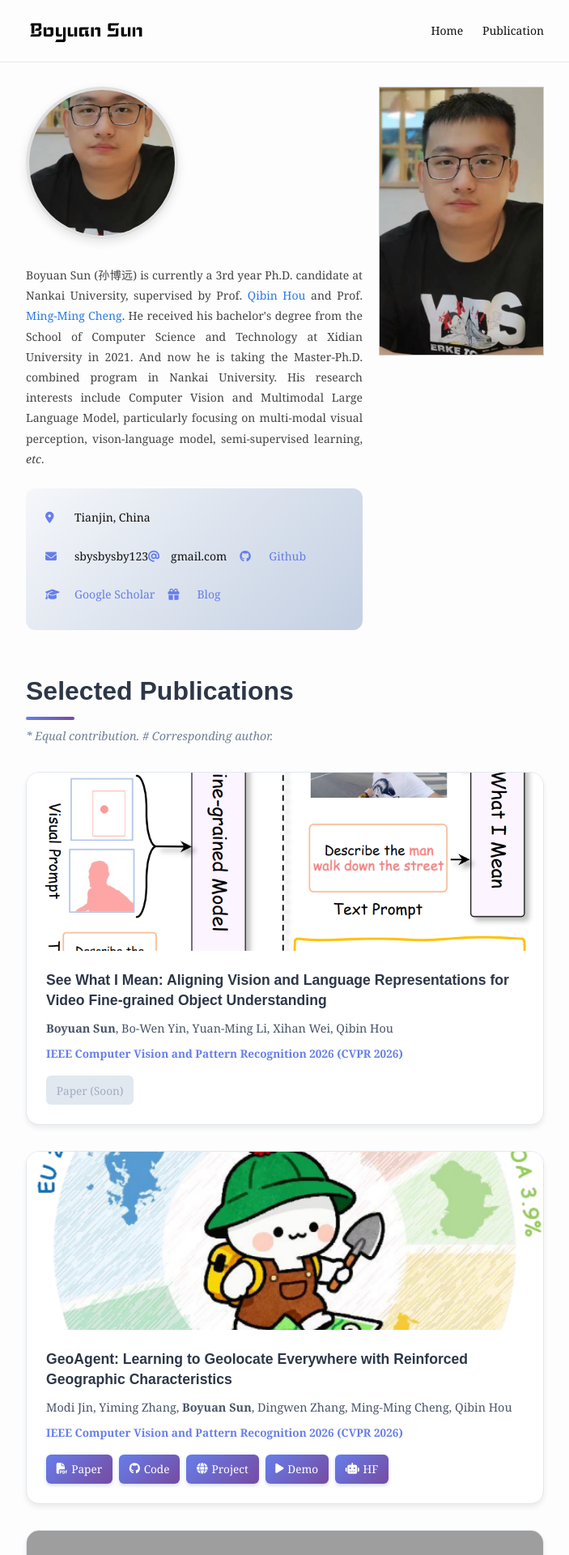
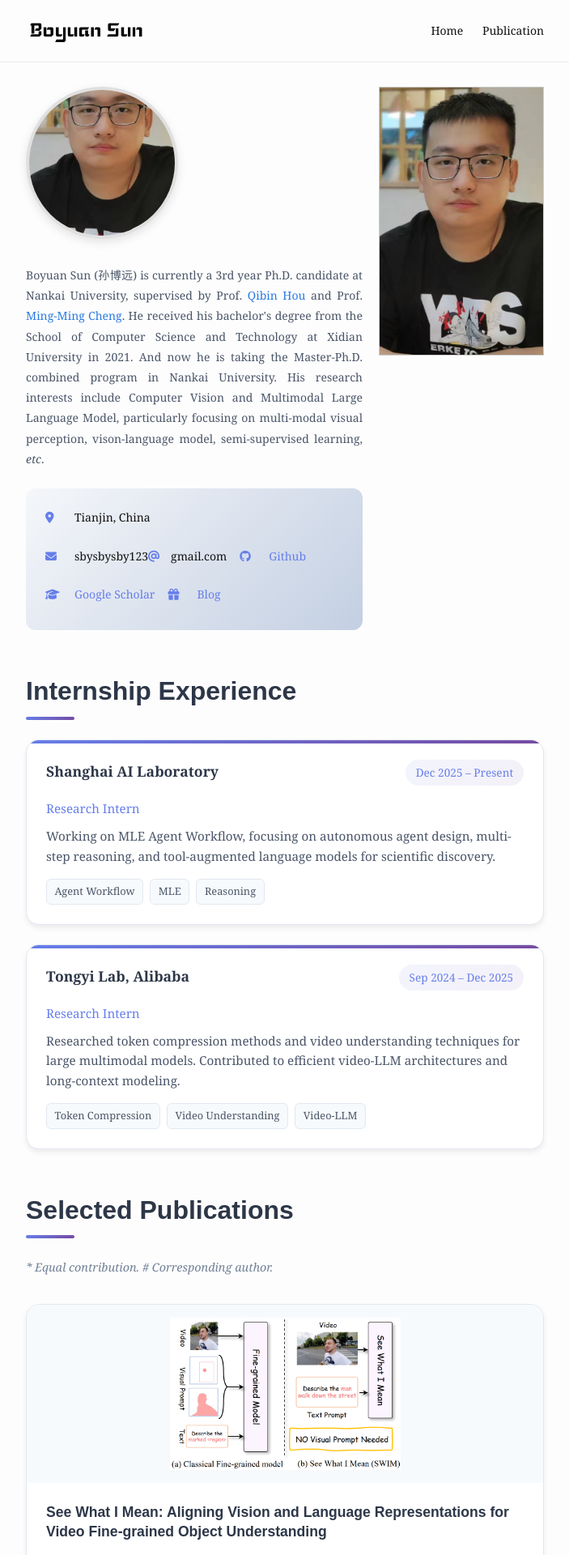
Before and after one commit to BBBBchan/BBBBchan.github.io, a Jekyll site: the page built from index.html, in a window 1280 px wide. Shown: the top 1920 px of the page at 81% size, without its empty margins (288-991 px from the left). Built offline with Jekyll 4.4.1, drawn with Linux system fonts in a browser that asks for light colours; nearby versions of some CDN libraries.

Commit message:
Refactor CSS styles and add internship experience section
Refactor CSS variables for improved maintainability and update styles for various sections including profile, experience, and publications.

```diff
--- a/index.html
+++ b/index.html
@@ -112,7 +112,18 @@ items:
 ---
 
 <style>
-  /* 基础样式优化 */
+  /* ========== 基础样式优化 ========== */
+  :root {
+    --primary-gradient: linear-gradient(135deg, #667eea 0%, #764ba2 100%);
+    --card-shadow: 0 4px 6px rgba(0,0,0,0.07);
+    --card-shadow-hover: 0 12px 24px rgba(0,0,0,0.12);
+    --border-color: #e2e8f0;
+    --text-primary: #2d3748;
+    --text-secondary: #4a5568;
+    --text-muted: #718096;
+  }
+
+  /* 个人简介区域 */
   .profile-section {
     display: flex;
     align-items: flex-start;
@@ -147,7 +158,7 @@ items:
 
   .profile-content p {
     line-height: 1.8;
-    color: #444;
+    color: var(--text-secondary);
     margin-bottom: 1rem;
     text-align: justify;
   }
@@ -191,39 +202,123 @@ items:
     margin-bottom: 0.5rem;
   }
 
-  /* 出版物区域样式 */
-  #publication {
-    margin-top: 3rem;
-  }
-
-  .page-heading {
+  /* ========== 章节通用样式 ========== */
+  .section-header {
     font-size: 2rem;
     font-weight: 700;
-    color: #2d3748;
-    margin-bottom: 0.5rem;
+    color: var(--text-primary);
+    margin: 3rem 0 1.5rem 0;
     position: relative;
     padding-bottom: 0.5rem;
   }
 
-  .page-heading::after {
+  .section-header::after {
     content: '';
     position: absolute;
     bottom: 0;
     left: 0;
     width: 60px;
     height: 4px;
-    background: linear-gradient(90deg, #667eea 0%, #764ba2 100%);
+    background: var(--primary-gradient);
     border-radius: 2px;
   }
 
-  .pub-note {
-    color: #718096;
+  .section-note {
+    color: var(--text-muted);
     font-size: 0.9rem;
     margin-bottom: 2rem;
     font-style: italic;
   }
 
-  /* 出版物卡片网格 */
+  /* ========== 实习经历样式 ========== */
+  .experience-grid {
+    display: grid;
+    grid-template-columns: repeat(auto-fit, minmax(350px, 1fr));
+    gap: 1.5rem;
+    margin-bottom: 3rem;
+  }
+
+  .exp-card {
+    background: white;
+    border-radius: 16px;
+    padding: 1.5rem;
+    border: 1px solid var(--border-color);
+    box-shadow: var(--card-shadow);
+    transition: all 0.3s ease;
+    position: relative;
+    overflow: hidden;
+  }
+
+  .exp-card::before {
+    content: '';
+    position: absolute;
+    top: 0;
+    left: 0;
+    right: 0;
+    height: 4px;
+    background: var(--primary-gradient);
+  }
+
+  .exp-card:hover {
+    transform: translateY(-3px);
+    box-shadow: var(--card-shadow-hover);
+  }
+
+  .exp-header {
+    display: flex;
+    justify-content: space-between;
+    align-items: flex-start;
+    margin-bottom: 1rem;
+    flex-wrap: wrap;
+    gap: 0.5rem;
+  }
+
+  .exp-company {
+    font-size: 1.1rem;
+    font-weight: 600;
+    color: var(--text-primary);
+  }
+
+  .exp-period {
+    background: linear-gradient(135deg, #667eea15 0%, #764ba215 100%);
+    color: #667eea;
+    padding: 0.3rem 0.8rem;
+    border-radius: 20px;
+    font-size: 0.85rem;
+    font-weight: 500;
+    white-space: nowrap;
+  }
+
+  .exp-role {
+    color: #667eea;
+    font-weight: 500;
+    margin-bottom: 0.5rem;
+    font-size: 0.95rem;
+  }
+
+  .exp-description {
+    color: var(--text-secondary);
+    line-height: 1.6;
+    font-size: 0.95rem;
+  }
+
+  .exp-tags {
+    display: flex;
+    flex-wrap: wrap;
+    gap: 0.5rem;
+    margin-top: 1rem;
+  }
+
+  .exp-tag {
+    background: #f7fafc;
+    color: var(--text-secondary);
+    padding: 0.25rem 0.6rem;
+    border-radius: 6px;
+    font-size: 0.8rem;
+    border: 1px solid var(--border-color);
+  }
+
+  /* ========== 出版物卡片样式（图片修复版） ========== */
   .publications-grid {
     display: grid;
     grid-template-columns: repeat(auto-fill, minmax(600px, 1fr));
@@ -234,37 +329,42 @@ items:
     background: white;
     border-radius: 16px;
     overflow: hidden;
-    box-shadow: 0 4px 6px rgba(0,0,0,0.07);
+    box-shadow: var(--card-shadow);
     transition: all 0.3s ease;
-    border: 1px solid #e2e8f0;
+    border: 1px solid var(--border-color);
     display: flex;
     flex-direction: column;
   }
 
   .pub-card:hover {
     transform: translateY(-5px);
-    box-shadow: 0 12px 24px rgba(0,0,0,0.12);
+    box-shadow: var(--card-shadow-hover);
   }
 
+  /* 🔧 图片容器修复：解决不同尺寸/比例问题 */
   .pub-image {
     width: 100%;
-    height: 220px;
-    overflow: hidden;
+    height: 220px;  /* 固定高度保证卡片对齐 */
     background: #f7fafc;
     display: flex;
     align-items: center;
     justify-content: center;
+    padding: 1rem;
+    box-sizing: border-box;
+    overflow: hidden;
   }
 
   .pub-image img {
-    width: 100%;
-    height: 100%;
-    object-fit: cover;
+    max-width: 100%;
+    max-height: 100%;
+    width: auto;
+    height: auto;
+    object-fit: contain;  /* 🔑 关键：保持比例完整显示 */
     transition: transform 0.3s ease;
   }
 
   .pub-card:hover .pub-image img {
-    transform: scale(1.05);
+    transform: scale(1.03);
   }
 
   .pub-content {
@@ -277,13 +377,13 @@ items:
   .pub-title {
     font-size: 1.1rem;
     font-weight: 600;
-    color: #2d3748;
+    color: var(--text-primary);
     margin-bottom: 0.75rem;
     line-height: 1.4;
   }
 
   .pub-authors {
-    color: #4a5568;
+    color: var(--text-secondary);
     font-size: 0.9rem;
     margin-bottom: 0.5rem;
     line-height: 1.5;
@@ -308,7 +408,7 @@ items:
     align-items: center;
     gap: 0.3rem;
     padding: 0.4rem 0.8rem;
-    background: linear-gradient(135deg, #667eea 0%, #764ba2 100%);
+    background: var(--primary-gradient);
     color: white;
     text-decoration: none;
     border-radius: 6px;
@@ -325,7 +425,7 @@ items:
 
   .pub-link.disabled {
     background: #e2e8f0;
-    color: #a0aec0;
+    color: var(--text-muted);
     cursor: not-allowed;
     box-shadow: none;
   }
@@ -334,7 +434,7 @@ items:
     transform: none;
   }
 
-  /* 响应式设计 */
+  /* ========== 响应式设计 ========== */
   @media (max-width: 768px) {
     .profile-section {
       flex-direction: column;
@@ -354,6 +454,7 @@ items:
       justify-content: center;
     }
 
+    .experience-grid,
     .publications-grid {
       grid-template-columns: 1fr;
       gap: 1.5rem;
@@ -362,14 +463,22 @@ items:
     .pub-image {
       height: 180px;
     }
+
+    .exp-header {
+      flex-direction: column;
+      align-items: flex-start;
+    }
+
+    .exp-period {
+      align-self: flex-start;
+    }
   }
 
-  /* 添加平滑滚动 */
+  /* ========== 其他优化 ========== */
   html {
     scroll-behavior: smooth;
   }
 
-  /* 自定义滚动条 */
   ::-webkit-scrollbar {
     width: 10px;
   }
@@ -430,10 +539,55 @@ items:
   </div>
 </div>
 
+<!-- 🔹 新增：实习经历区域 -->
+<div id="experience">
+  <h2 class="section-header">Internship Experience</h2>
+  <div class="experience-grid">
+
+    <!-- 实习经历 1: 上海人工智能实验室 -->
+    <div class="exp-card">
+      <div class="exp-header">
+        <span class="exp-company">Shanghai AI Laboratory</span>
+        <span class="exp-period">Dec 2025 – Present</span>
+      </div>
+      <div class="exp-role">Research Intern</div>
+      <p class="exp-description">
+        Working on MLE Agent Workflow, focusing on autonomous agent design,
+        multi-step reasoning, and tool-augmented language models for scientific discovery.
+      </p>
+      <div class="exp-tags">
+        <span class="exp-tag">Agent Workflow</span>
+        <span class="exp-tag">MLE</span>
+        <span class="exp-tag">Reasoning</span>
+      </div>
+    </div>
+
+    <!-- 实习经历 2: 通义实验室 -->
+    <div class="exp-card">
+      <div class="exp-header">
+        <span class="exp-company">Tongyi Lab, Alibaba</span>
+        <span class="exp-period">Sep 2024 – Dec 2025</span>
+      </div>
+      <div class="exp-role">Research Intern</div>
+      <p class="exp-description">
+        Researched token compression methods and video understanding techniques
+        for large multimodal models. Contributed to efficient video-LLM architectures
+        and long-context modeling.
+      </p>
+      <div class="exp-tags">
+        <span class="exp-tag">Token Compression</span>
+        <span class="exp-tag">Video Understanding</span>
+        <span class="exp-tag">Video-LLM</span>
+      </div>
+    </div>
+
+  </div>
+</div>
+
 <!-- 出版物区域 -->
 <div id="publication">
-  <h1 class="page-heading">Selected Publications</h1>
-  <p class="pub-note"><i>* Equal contribution. # Corresponding author.</i></p>
+  <h2 class="section-header">Selected Publications</h2>
+  <p class="section-note"><i>* Equal contribution. # Corresponding author.</i></p>
 
   <div class="publications-grid">
     {% for item in page.items %}
```
